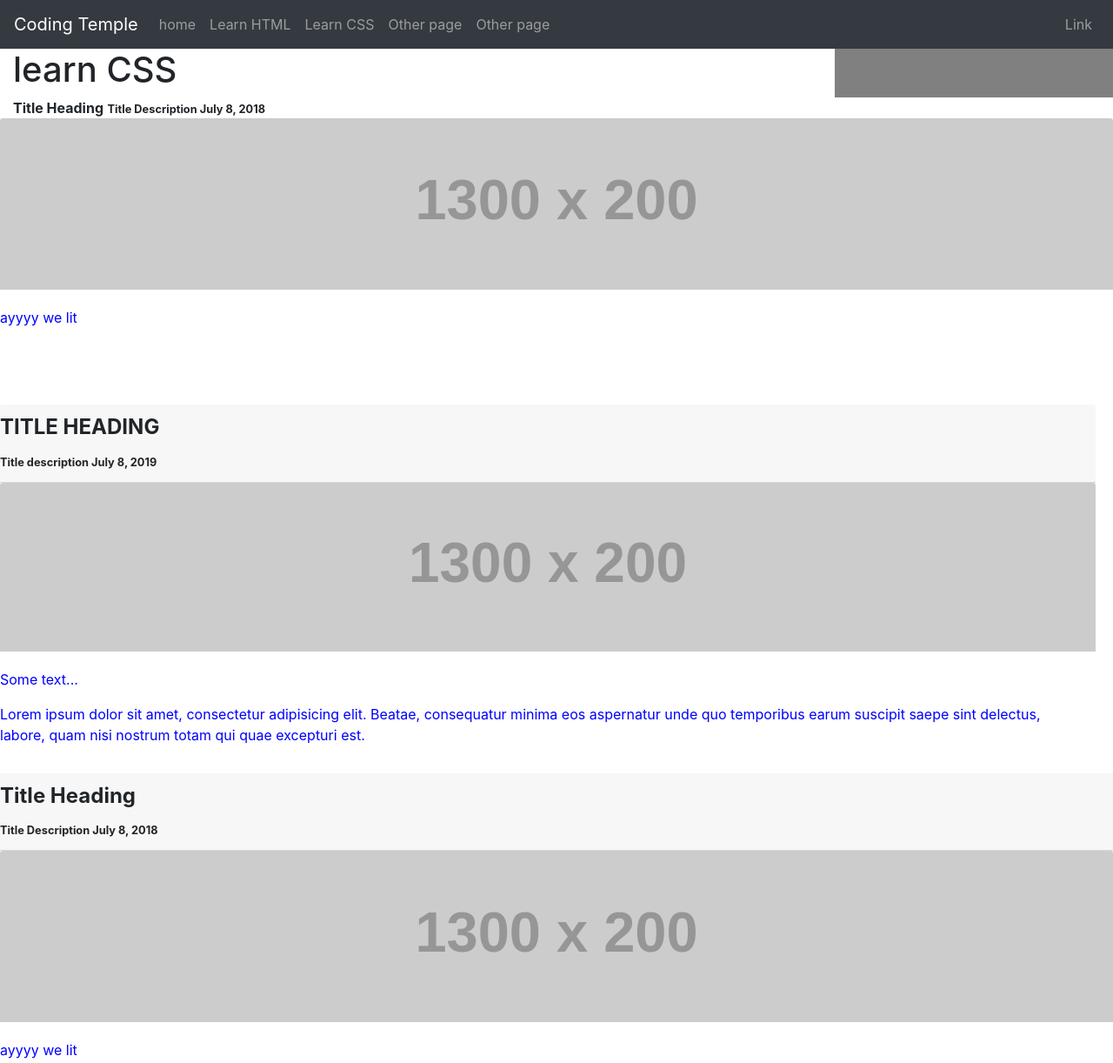
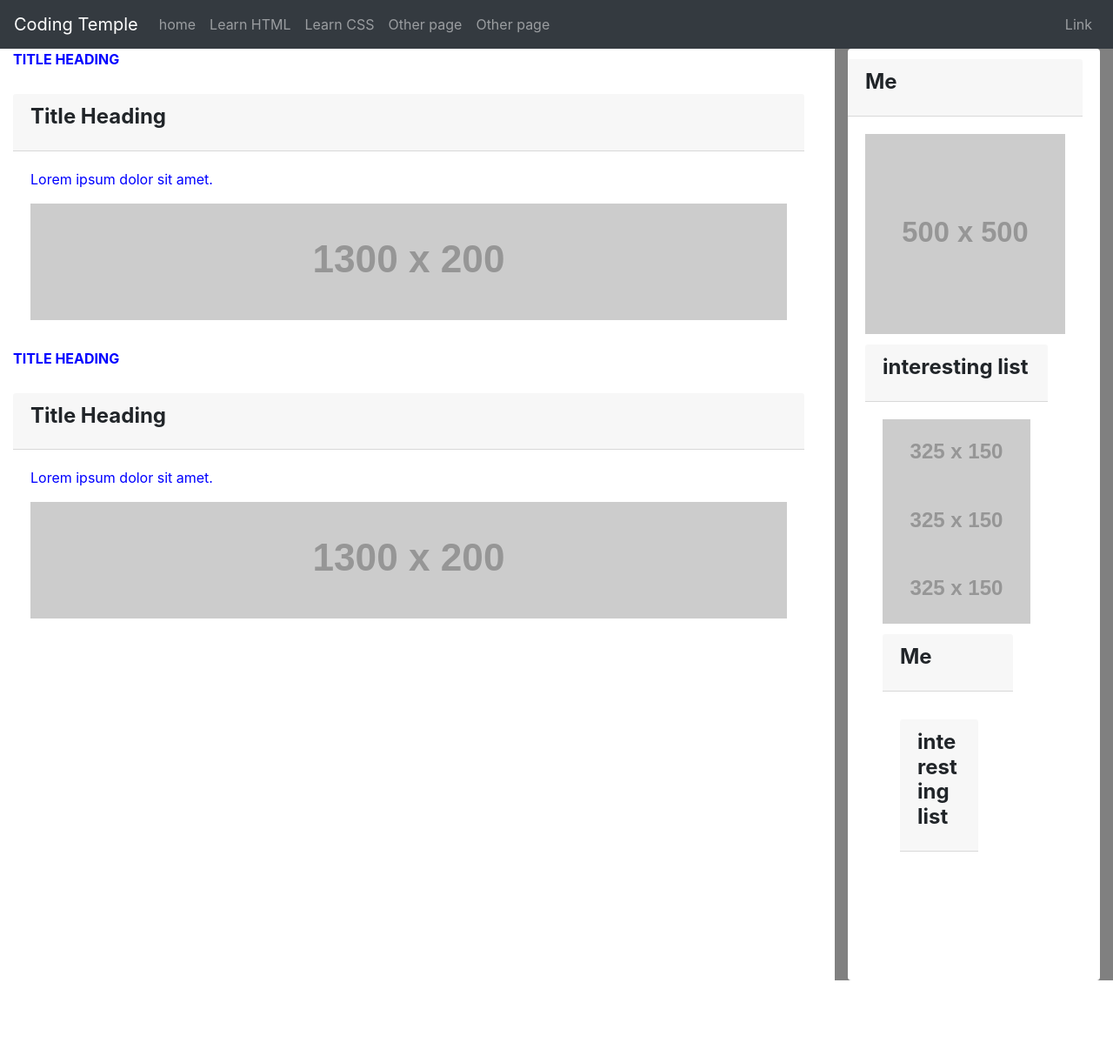
Before and after one commit to ibeatre5/Portfolio, a plain HTML site: page index copy.html in a window 1280 px wide. Shown: the whole page at 87% size. After the commit the page ends 1127 px from the top, so only its background shows below. Drawn offline with nearby package versions, Linux system fonts and the light colour scheme; placeholder pictures from the web are drawn by us.

Commit message:
added sidebar

```diff
--- a/index copy.html
+++ b/index copy.html
@@ -56,71 +56,73 @@
             </div>
         </nav>
     </header>
+    </div>
     <div id="main">
         <div class="container-fluid">
             <div class="row">
                 <div class="col-md-9">
-                <h1>learn CSS</h1>
+                    <p><strong>TITLE HEADING</strong></p>
+                    <div class="card">
+                        <div class="card-header">
+                            <h4 class="card-title"><strong>Title Heading</strong></h4>
+                        </div>
+                        <div class="card-body">
+                            <p>Lorem ipsum dolor sit amet.</p>
+                            <img class="img-fluid" src="https://placehold.it/1300x200" alt="">
+                        </div>
+                    </div>
+
+<p><strong>TITLE HEADING</strong></p>
+<div class="card">
+    <div class="card-header">
+        <h4 class="card-title"><strong>Title Heading</strong></h4>
+    </div>
+    <div class="card-body">
+        <p>Lorem ipsum dolor sit amet.</p>
+        <img class="img-fluid" src="https://placehold.it/1300x200" alt="">
+    </div>
+</div>
                 </div>
                 <div class="col-md-3">
+                    <div class="card">
+                        <div class="card-header">
+                            <h4 class="card-title"><strong>Me</strong></h4>
+                        </div>
+                        <div class="card-body">
+                            <img class="img-fluid" src="https://placehold.it/500x500" alt="">
+                            <div class="card">
+                                <div class="card-header">
+                                    <h4 class="card-title"><strong>interesting list</strong></h4>
+                                </div>
+                                <div class="card-body">
+                                    <img class="img-fluid" src="https://placehold.it/325x150" alt="">
+                                    <img class="img-fluid" src="https://placehold.it/325x150" alt="">
+                                    <img class="img-fluid" src="https://placehold.it/325x150" alt="">
+
+                                    <div class="card">
+                                        <div class="card-header">
+                                            <h4 class="card-title"><strong>Me</strong></h4>
+                                        </div>
+                                        <div class="card-body">
+
+                                            <div class="card">
+                                                <div class="card-header">
+                                                    <h4 class="card-title"><strong>interesting list</strong></h4>
+                                                </div>
+                                                <div class="card-body">
 
                                                 </div>
                                             </div>
-                        <strong>Title Heading</strong>
-                    </h4>
-                    <small>
-                        <strong>Title Description July 8, 2018</strong>
-                    </small>
-                </div>
-                <img class="card-img-top img-fluid" src="https://via.placeholder.com/1300x200" alt="">
-                <div class="card-body card-header-padding">
-                    <p class="card-text"> ayyyy we lit</p>
-                    <p class="card text"...> </p>
                                         </div>
                                     </div>
-            <div class="card">
-            <div class="card-header card-header-padding">
-              <h4 class="card-title"><strong>TITLE HEADING</strong></h4>
-              <small>
-                <strong>Title description July 8, 2019</strong>
-              </small>
-            </div>
-            <img class="card-img-top img-fluid" src="https://via.placeholder.com/1300x200" alt="">
-            <div class="card-body card-header-padding">
-              <p class="card-text">Some text...</p>
-              <p class="card-text">Lorem ipsum dolor sit amet, consectetur adipisicing elit. Beatae, consequatur minima eos aspernatur unde quo temporibus earum suscipit saepe sint delectus, labore, quam nisi nostrum totam qui quae excepturi est.</p>
                                 </div>
                             </div>
-
                         </div>
                     </div>
-
                 </div>
-
             </div>
-
         </div>
-
-
-
     </div>
-
-                <div class="card-header card-header-padding">
-                    <h4 class="card-title">
-                        <strong>Title Heading</strong>
-                    </h4>
-                    <small>
-                        <strong>Title Description July 8, 2018</strong>
-                    </small>
-                </div>
-                <img class="card-img-top img-fluid" src="https://via.placeholder.com/1300x200" alt="">
-                <div class="card-body card-header-padding">
-                    <p class="card-text"> ayyyy we lit</p>
-                    <p class="card text" ...> </p>
-                </div>
-
-
-
 
 
 
```
Also changed, not shown: 1 other file. Lines whose indentation alone changed are shown as unchanged.
